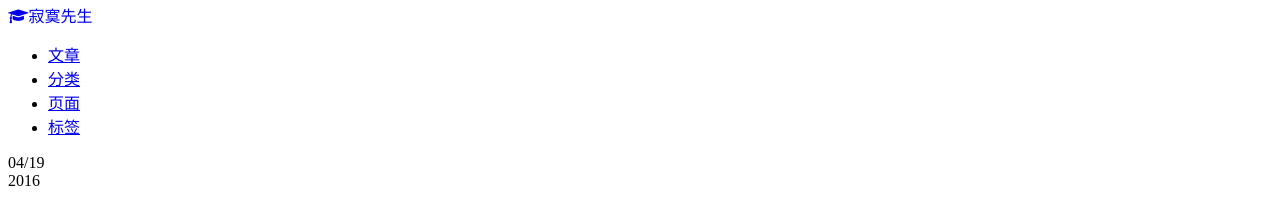
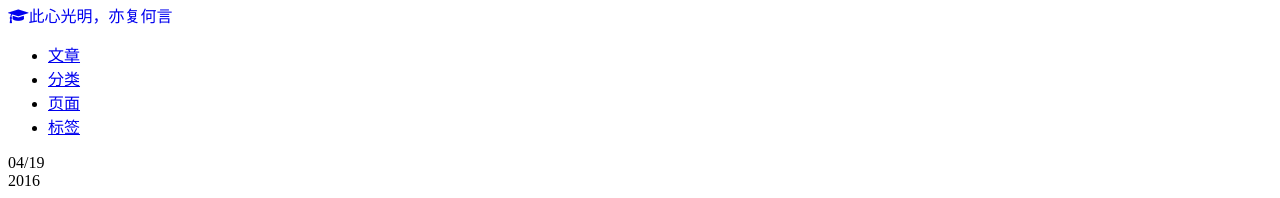
Before and after one commit to kuenne/blog, a Jekyll site: the page built from index.md, in a window 1280 px wide. Shown: the top 198 px of the page. Built offline with Jekyll 4.4.1, drawn with Linux system fonts in a browser that asks for light colours; nearby versions of some CDN libraries; Markdown is read by kramdown in place of the engine named in the settings.

Commit message:
edit first article

```diff
--- a/_config.yml
+++ b/_config.yml
@@ -10,7 +10,7 @@ safe: false
 # Themes are encouraged to use these universal variables
 # so be sure to set them if your theme uses them.
 #
-title : 寂寞先生
+title : "此心光明，亦复何言"
 tagline: Site Tagline
 author :
   name : 曲豪楚
@@ -102,7 +102,7 @@ JB :
   analytics :
     provider : google
     google :
-        tracking_id : 'UA-50637568-1'
+        tracking_id : ''
     getclicky :
       site_id :
     mixpanel :
```
